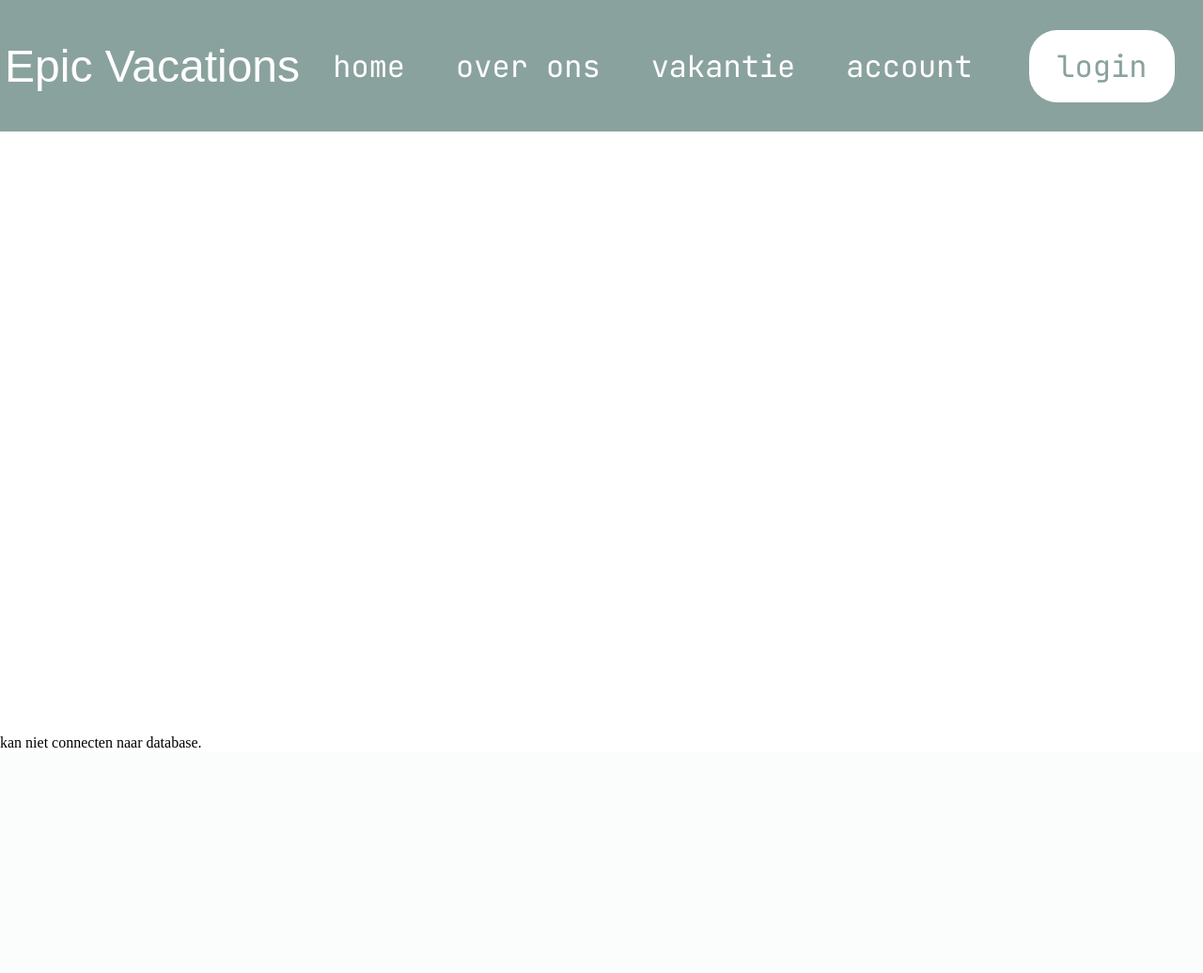
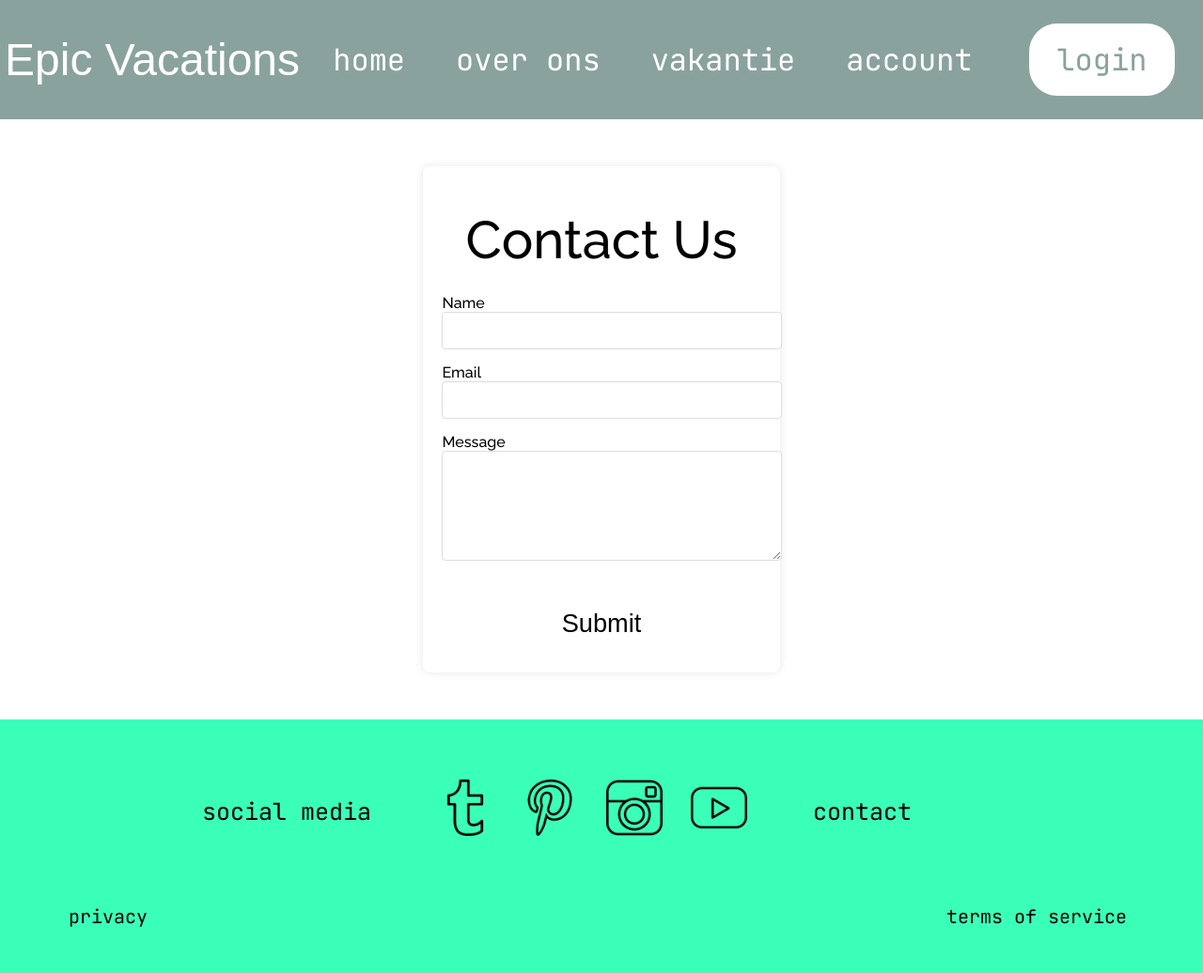
Before and after one commit to J0C0M/webapp2, a PHP site: page /contact.php in a window 1280 px wide. Shown: the whole page at 94% size. Before the commit the page ends 796 px from the top, so only its background shows below. Run offline with PHP 8.4, Linux system fonts and the light colour scheme; some web fonts are replaced.

Commit message:
php compeletly changed but contact works now

```diff
--- a/contact.php
+++ b/contact.php
@@ -13,34 +13,27 @@
     include("include/header.php");
     include("include/connect.php");
 
-    // dit is te vaak gebeurd
-    if (!($pdo instanceof mysqli)) {
-        die("kan niet connecten naar database.");
-    }
-
-    // contact php
     if ($_SERVER["REQUEST_METHOD"] == "POST") {
         $name = htmlspecialchars($_POST["name"]);
         $email = htmlspecialchars($_POST["email"]);
         $message = htmlspecialchars($_POST["message"]);
 
-        $stmt = $pdo->prepare("INSERT INTO contacts (name, email, message) VALUES (?, ?, ?)");
-        $stmt->bind_param("sss", $name, $email, $message);
+        try {
+            $pdo->setAttribute(PDO::ATTR_ERRMODE, PDO::ERRMODE_EXCEPTION);
 
-        if ($stmt->execute()) {
-            echo "<div class='success'>New contact submission has been sent!</div>";
-        } else {
-            echo "<div class='error'>Error: " . $stmt->error . "</div>";
+            $stmt = $pdo->prepare("INSERT INTO contacts (name, email, message) VALUES (?, ?, ?)");
+            if ($stmt->execute([$name, $email, $message])) {
+                } else {
+                echo "<div class='error'>Error: " . $stmt->errorInfo()[2] . "</div>";
+            }
+        } catch (PDOException $e) {
+            echo "<div class='error'>connectie is mislukt: " . $e->getMessage() . "</div>";
         }
-
-        $stmt->close();
     }
-
-    $conn->close();
     ?>
 
-<div class="contact-container">
-        <h1 class="index-btn">Contact us</h1>
+    <div class="contact-container">
+        <h1 class="index-btn">Contact Us</h1>
         <form action="" method="post">
             <div class="form-group">
                 <label class="contact-text" for="name">Name</label>
@@ -54,7 +47,7 @@
                 <label class="contact-text" for="message">Message</label>
                 <textarea id="message" name="message" rows="5" required></textarea>
             </div>
-            <button type="submit">Submit</button>
+            <button class="btn" id="submit" type="submit">Submit</button>
         </form>
     </div>
 
```
Also changed, not shown: admin.php (line endings or trailing spaces).
